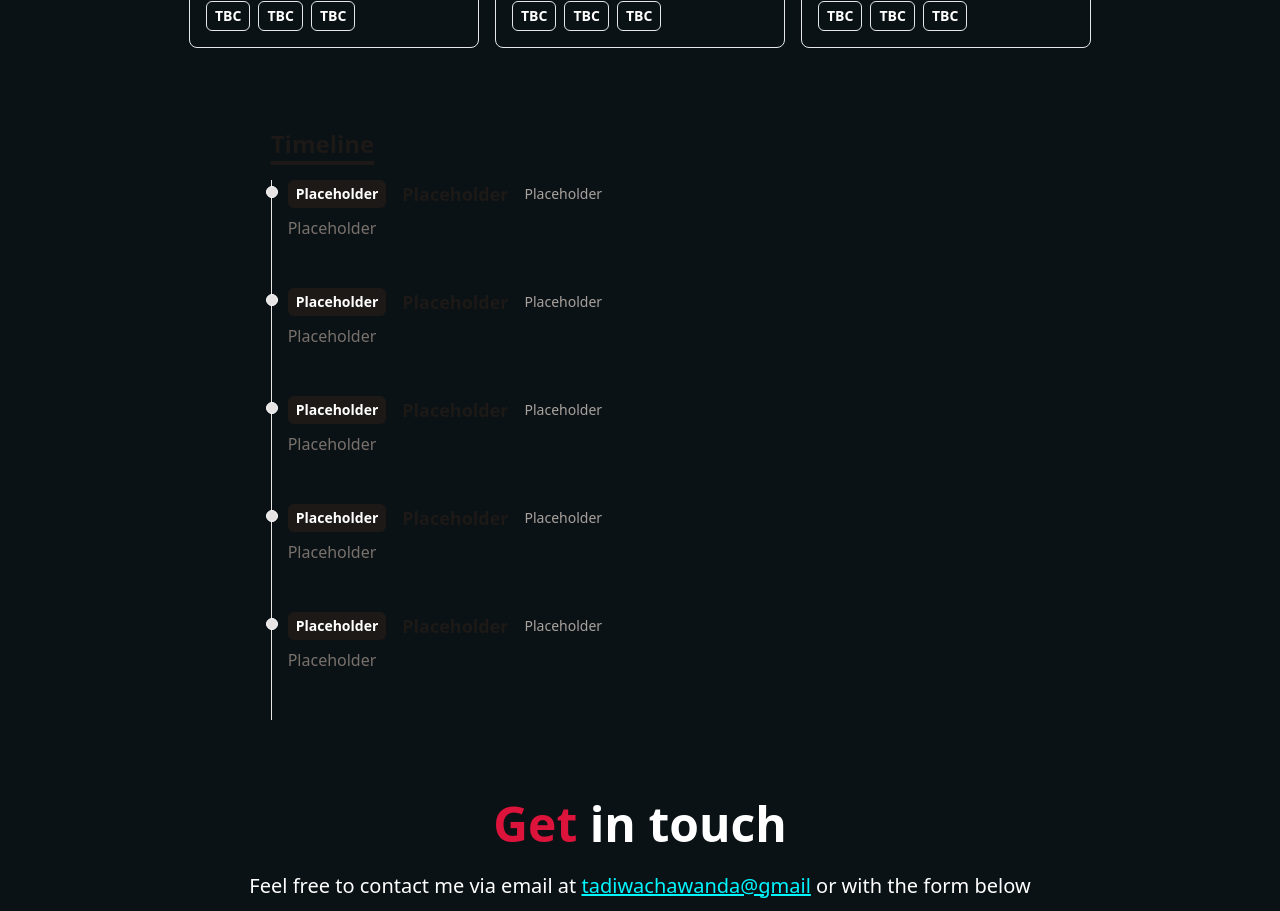
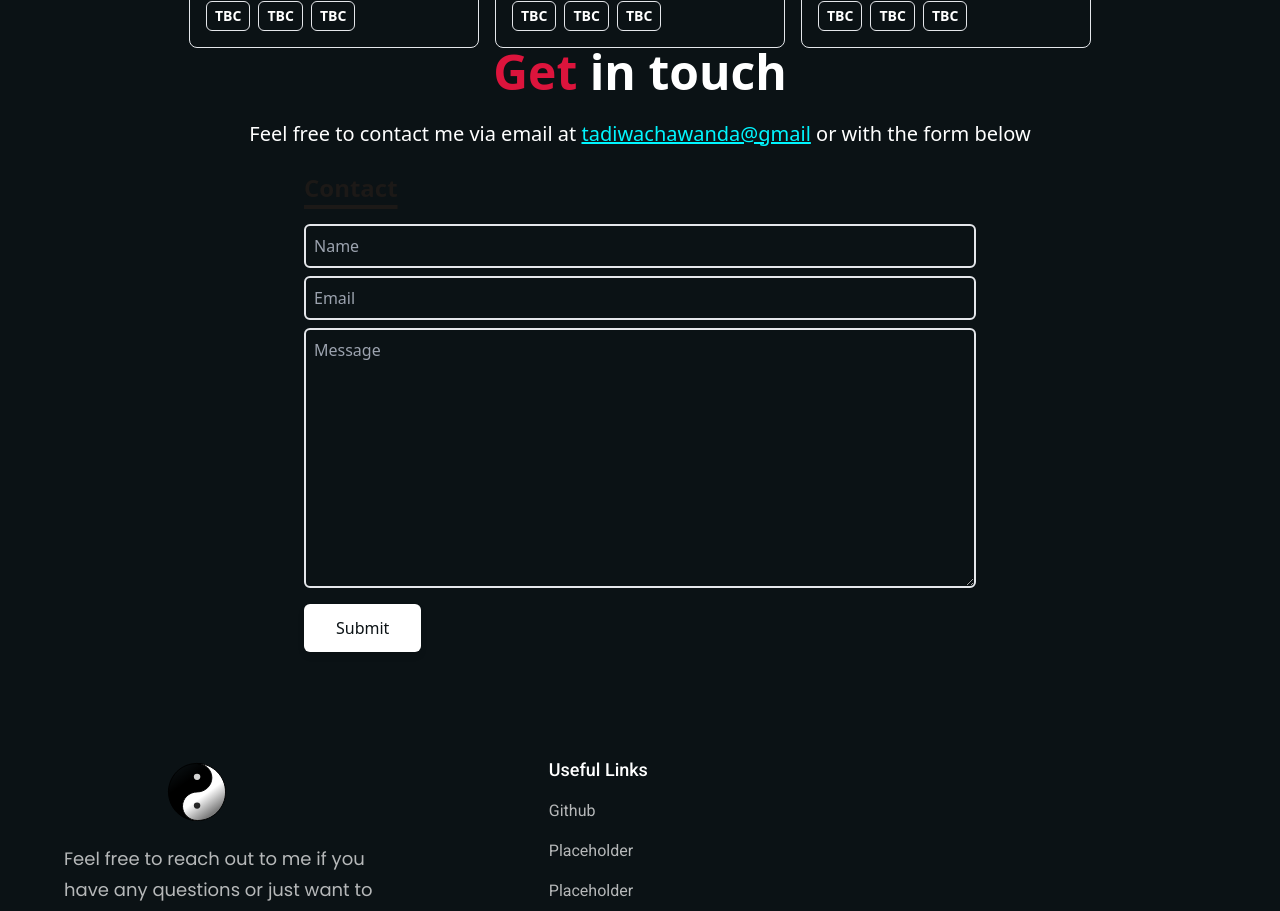
Before and after one commit to CovetingAphid3/Portfolio, a React (Vite) app in the folder frontend/: page / in a window 1280 px wide. Shown: the part 1180-2091 px from the top of the page. Built offline with nearby package versions, Linux system fonts and the light colour scheme.

Commit message:
remove timeline

```diff
--- a/frontend/src/App.jsx
+++ b/frontend/src/App.jsx
@@ -3,7 +3,7 @@ import Navbar from './components/Navbar'
 import Hero from './components/Hero'
 import Footer from './components/Footer'
 import Portfolio from './components/Portfolio'
-import Timeline from './components/Timeline'
+//import Timeline from './components/Timeline'
 import Contact from './components/Contact'
 import About from './components/About'
 
@@ -25,7 +25,6 @@ function App() {
                 <div className={`${styles.boxWidth}`}>
                     <About/>
                     <Portfolio/>
-                    <Timeline/>
                     <Contact/>
                     <Footer />
                 </div>
```
